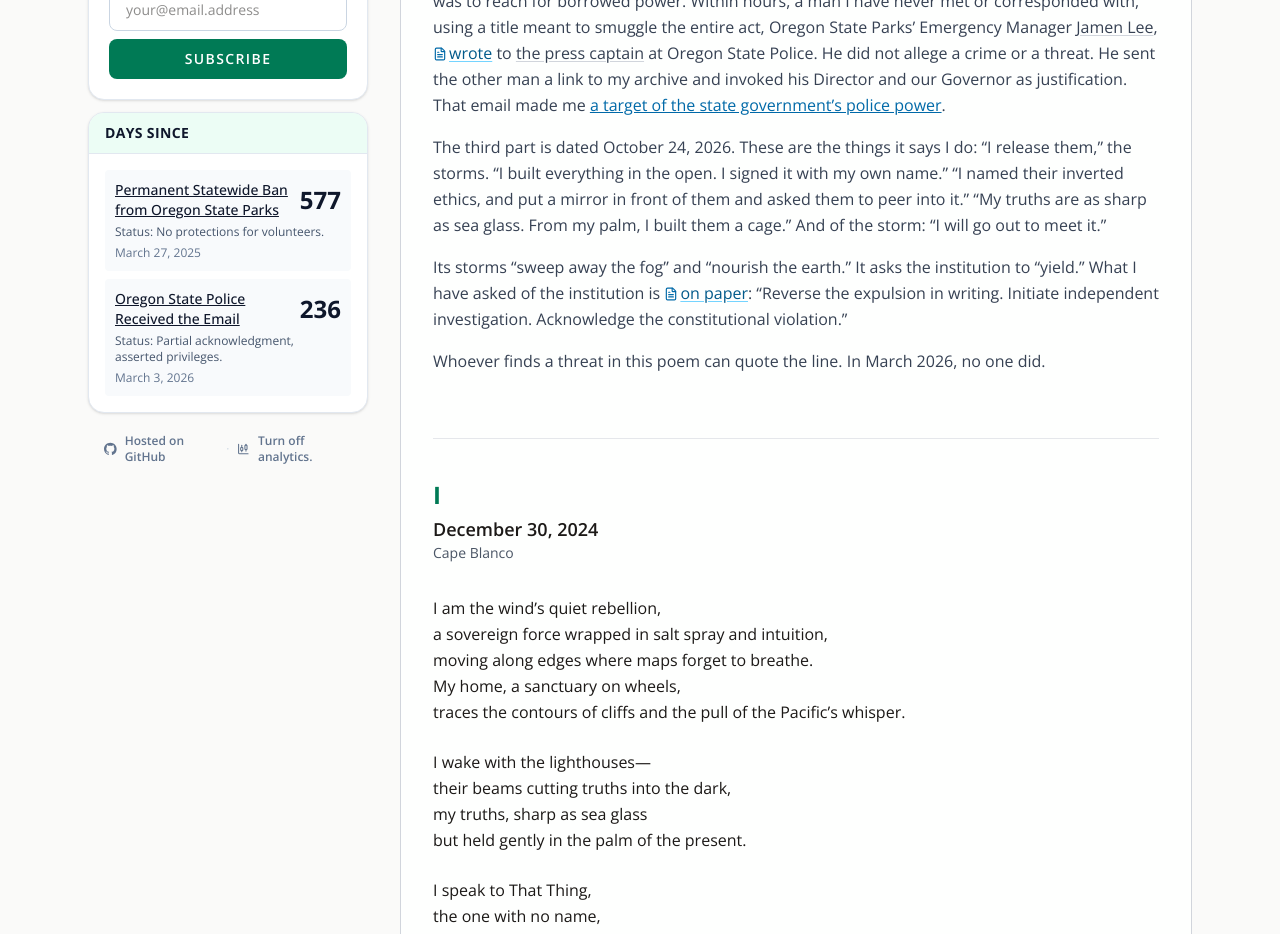
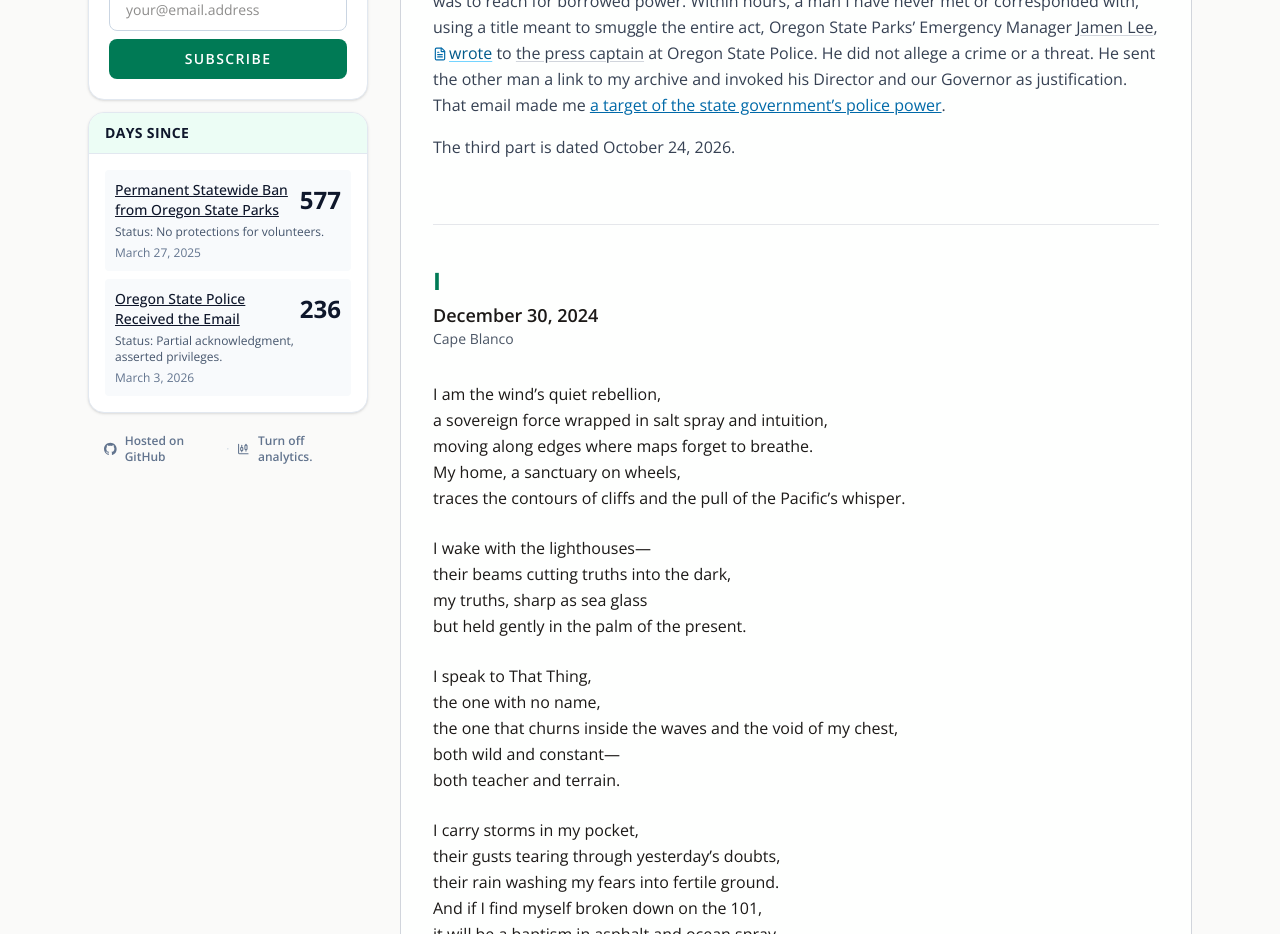
Before and after one commit to rswfire/rswfire.oprd, a Next.js app: page /soliloquy in a window 1280 px wide. Shown: the part 1120-2054 px from the top of the page. Built offline with nearby package versions, Linux system fonts and the light colour scheme.

Commit message:
Soliloquy: cut the Part III passage

```diff
--- a/app/(archive)/soliloquy/page.tsx
+++ b/app/(archive)/soliloquy/page.tsx
@@ -375,20 +375,7 @@ export default function StormchasersSoliloquyPage() {
                     the state government&rsquo;s police power</Link>.
                 </p>
                 <p>
-                    The third part is dated October 24, 2026. These are the things it says I do: &ldquo;I release
-                    them,&rdquo; the storms. &ldquo;I built everything in the open. I signed it with my own name.&rdquo;
-                    &ldquo;I named their inverted ethics, and put a mirror in front of them and asked them to peer into
-                    it.&rdquo; &ldquo;My truths are as sharp as sea glass. From my palm, I built them a cage.&rdquo;
-                    And of the storm: &ldquo;I will go out to meet it.&rdquo;
-                </p>
-                <p>
-                    Its storms &ldquo;sweep away the fog&rdquo; and &ldquo;nourish the earth.&rdquo; It asks the
-                    institution to &ldquo;yield.&rdquo; What I have asked of the institution is{" "}
-                    <Cite ulid="01KF3KC3AR9KFMTRD44ZFFMZ2C">on paper</Cite>: &ldquo;Reverse the expulsion in writing.
-                    Initiate independent investigation. Acknowledge the constitutional violation.&rdquo;
-                </p>
-                <p>
-                    Whoever finds a threat in this poem can quote the line. In March 2026, no one did.
+                    The third part is dated October 24, 2026.
                 </p>
             </div>
 
```
